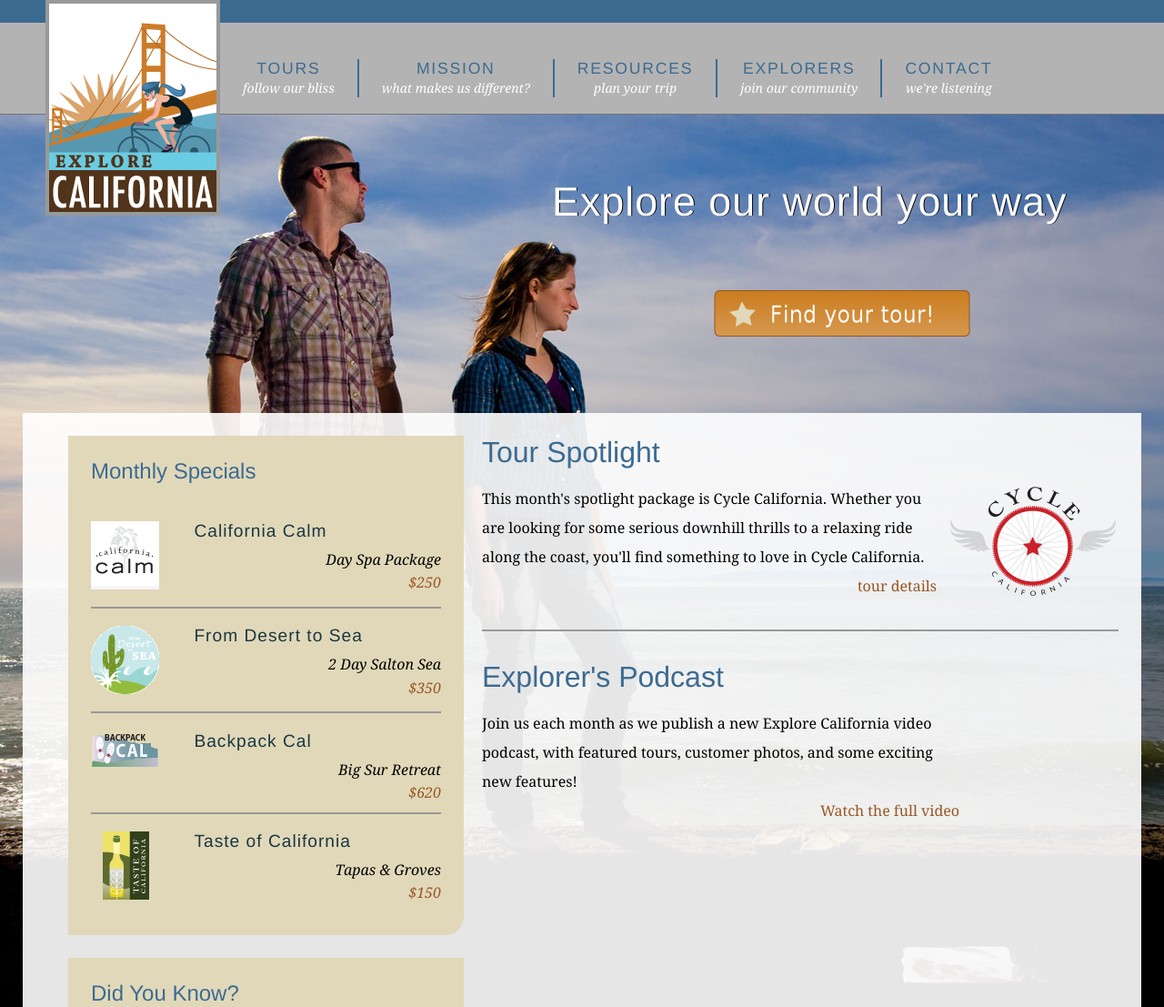
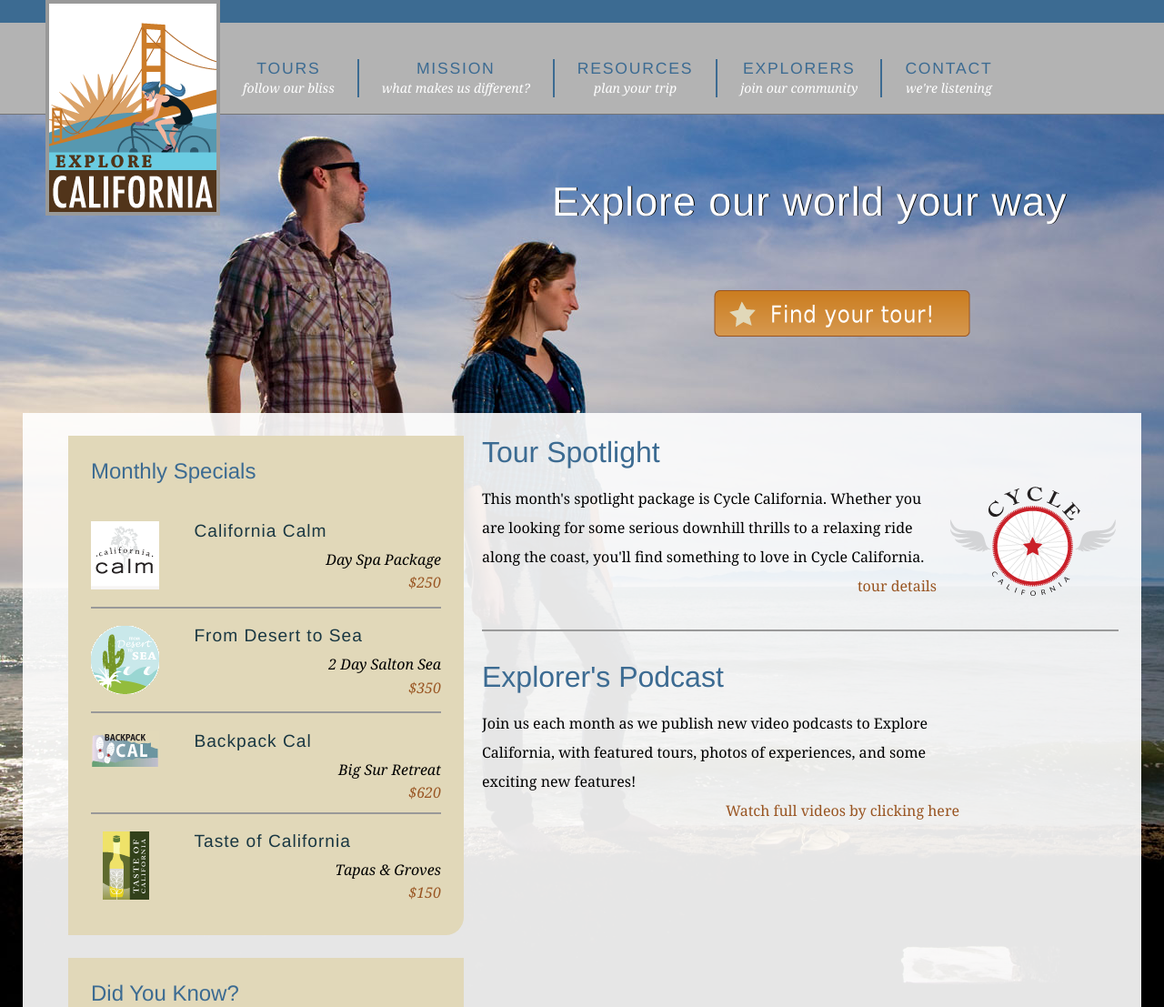
Before and after one commit to AsherFaisal/explore_california, a plain HTML site: page index.html in a window 1280 px wide. Shown: the top 1107 px of the page at 91% size. Drawn offline with Linux system fonts and the light colour scheme.

Commit message:
updating text to index.html

```diff
--- a/index.html
+++ b/index.html
@@ -64,7 +64,7 @@
             <p class="spotlight">This month's spotlight package is Cycle California. Whether you are looking for some serious downhill thrills to a relaxing ride along the coast, you'll find something to love in Cycle California.<br /> <span class="accent"><a href="tours_cycle.html" title="Cycle California">tour details</a></span></p>
 
             <h1>Explorer's Podcast</h1>
-            <p class="videoText">Join us each month as we publish a new Explore California video podcast, with featured tours, customer photos, and some exciting new features!<span class="accent"><a href="explorers/video.html" title="Video Podcast">Watch the full video</a></span></p>
+            <p class="videoText">Join us each month as we publish new video podcasts to Explore California, with featured tours, photos of experiences, and some exciting new features!<span class="accent"><a href="explorers/video.html" title="Video Podcast">Watch full videos by clicking here</a></span></p>
           </div>
         </div>
 
```
